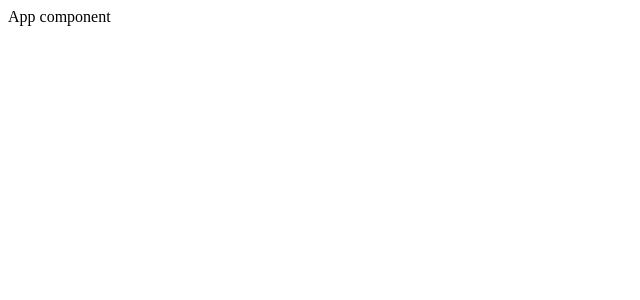
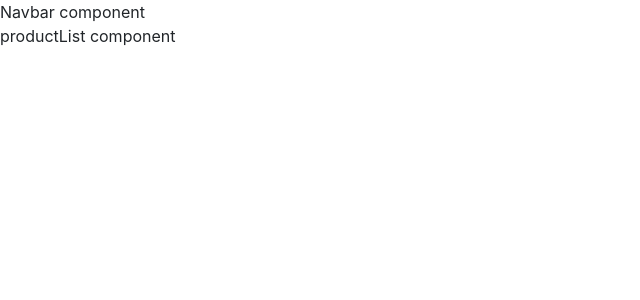
Before and after one commit to NipuniKodithuwakku/E-commerce-site-react, a React (Create React App) app: page /cart in a window 1280 px wide. Shown: the top 300 px of the page, without its empty margins (0-640 px from the left). Built offline with nearby package versions, Linux system fonts and the light colour scheme.

Commit message:
add react-router-dom

```diff
--- a/src/components/App.js
+++ b/src/components/App.js
@@ -1,6 +1,27 @@
 import React from "react";
+import "bootstrap/dist/css/bootstrap.min.css";
+import { Switch, Route } from "react-router-dom";
 
-const App = () => {
-  return <div>App component</div>;
-};
+import Cart from "./Cart";
+import Default from "./Default";
+import Details from "./Details";
+import Navbar from "./Navbar";
+// import Product from "./Product";
+import ProductList from "./ProductList";
+
+class App extends React.Component {
+  render() {
+    return (
+      <React.Fragment>
+        <Navbar />
+        <Switch>
+          <Route path="/" component={ProductList} />
+          <Route path="/details" component={Details} />
+          <Route path="/cart" component={Cart} />
+          <Route component={Default} />
+        </Switch>
+      </React.Fragment>
+    );
+  }
+}
 export default App;
--- /dev/null
+++ b/src/components/Cart.js
@@ -0,0 +1,7 @@
+import React, { Component } from "react";
+
+export default class Cart extends Component {
+  render() {
+    return <div>cart component</div>;
+  }
+}
--- /dev/null
+++ b/src/components/Default.js
@@ -0,0 +1,7 @@
+import React, { Component } from "react";
+
+export default class Default extends Component {
+  render() {
+    return <div>default component</div>;
+  }
+}
--- /dev/null
+++ b/src/components/Details.js
@@ -0,0 +1,7 @@
+import React, { Component } from "react";
+
+export default class Details extends Component {
+  render() {
+    return <div>Details component</div>;
+  }
+}
--- /dev/null
+++ b/src/components/Navbar.js
@@ -0,0 +1,7 @@
+import React, { Component } from "react";
+
+export default class Navbar extends Component {
+  render() {
+    return <div>Navbar component</div>;
+  }
+}
--- /dev/null
+++ b/src/components/Product.js
@@ -0,0 +1,7 @@
+import React, { Component } from "react";
+
+export default class Product extends Component {
+  render() {
+    return <div>product component</div>;
+  }
+}
--- /dev/null
+++ b/src/components/ProductList.js
@@ -0,0 +1,7 @@
+import React, { Component } from "react";
+
+export default class ProductList extends Component {
+  render() {
+    return <div>productList component</div>;
+  }
+}
--- a/src/index.js
+++ b/src/index.js
@@ -1,5 +1,11 @@
 import React from "react";
 import ReactDOM from "react-dom";
+import { BrowserRouter as Router } from "react-router-dom";
 import App from "./components/App";
 
-ReactDOM.render(<App />, document.querySelector("#root"));
+ReactDOM.render(
+  <Router>
+    <App />
+  </Router>,
+  document.querySelector("#root")
+);
```
